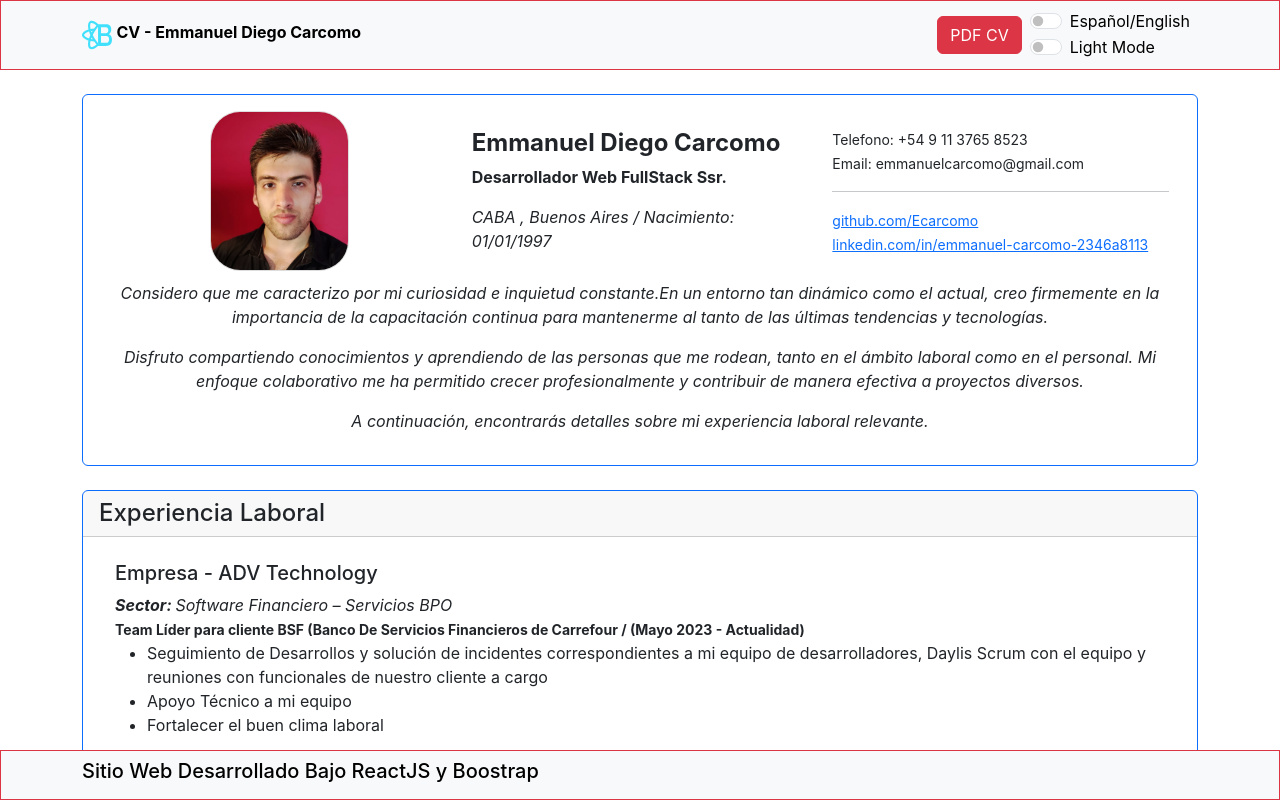
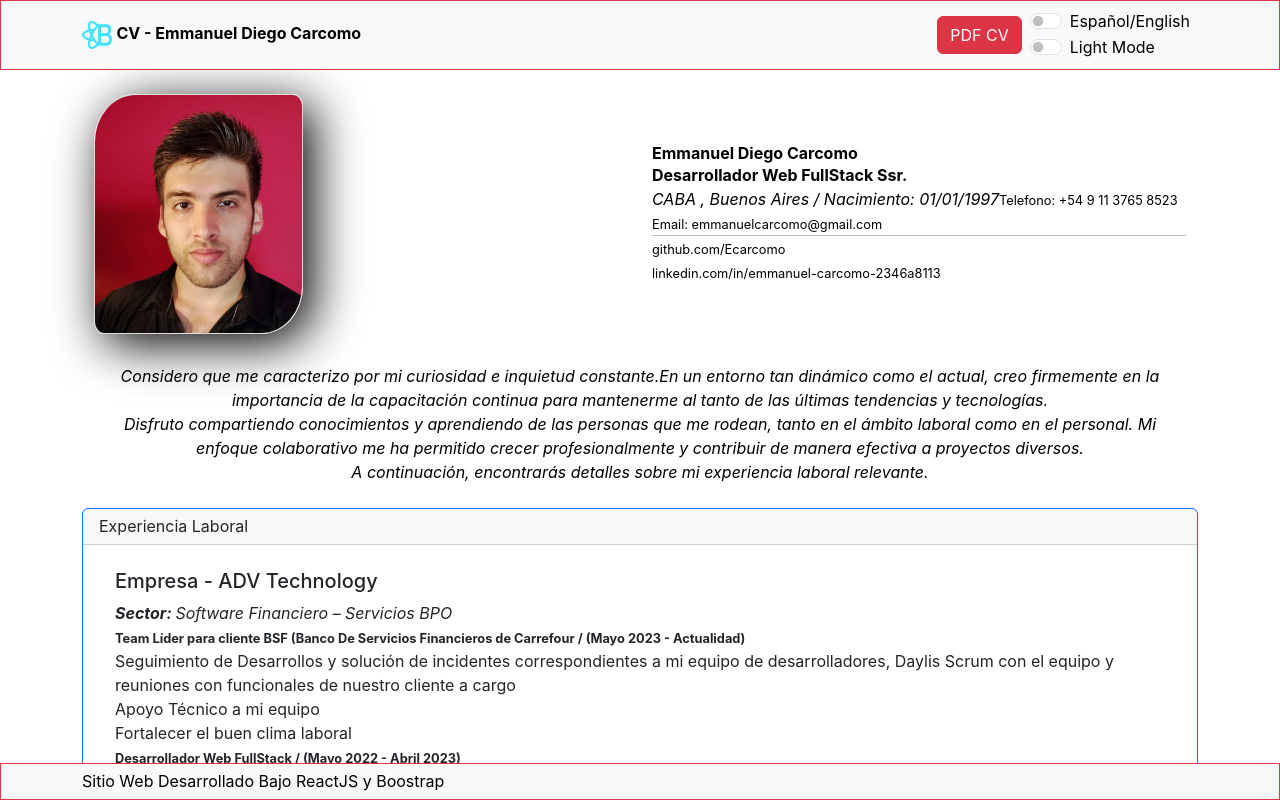
Before and after one commit to Ecarcomo/miportafolio_web, a React (Create React App) app: page / in a window 1280 px wide. Shown: the top 800 px of the page. Built offline with nearby package versions, Linux system fonts and the light colour scheme.

Commit message:
update
update

```diff
--- a/package.json
+++ b/package.json
@@ -42,6 +42,9 @@
     ]
   },
   "devDependencies": {
-    "@babel/plugin-proposal-private-property-in-object": "^7.21.11"
+    "@babel/plugin-proposal-private-property-in-object": "^7.21.11",
+    "autoprefixer": "^10.4.20",
+    "postcss": "^8.4.41",
+    "tailwindcss": "^3.4.10"
   }
 }
--- /dev/null
+++ b/postcss.config.js
@@ -0,0 +1,6 @@
+module.exports = {
+  plugins: {
+    tailwindcss: {},
+    autoprefixer: {},
+  },
+}
--- a/src/components/HeaderInfoGeneral.jsx
+++ b/src/components/HeaderInfoGeneral.jsx
@@ -28,9 +28,8 @@ const HeaderInfoGeneral = ({mode,language}) => {
 
 
         return (
-            <Card border="primary" data-bs-theme={mode}>
-            <Card.Body>
-              <Container >
+
+              <Container style={{'color':(mode ==='light'?'#000':'#fff')}}>
                 {language === "espaniol"?(
                     <>
                     <Row   className='gy-3'  style={{"alignItems": "center"}}>
@@ -41,8 +40,7 @@ const HeaderInfoGeneral = ({mode,language}) => {
                             <h4><strong>{data_es.nombre}</strong></h4>
                             <p><strong>{data_es.profesion}</strong></p>
                             <cite>{data_es.Lugar} / Nacimiento: {data_es.fecha_nacimiento}</cite>
-                        </Col>
-                        <Col >
+
                             <small>Telefono:    {data_es.num_tel}</small>
                             <br></br>
                             <small>Email:   {data_es.email}</small>
@@ -52,7 +50,7 @@ const HeaderInfoGeneral = ({mode,language}) => {
                             <small><Link target="_blank" to={"https://"+data_es.link_linkedin} >{data_es.link_linkedin}</Link></small>
                         </Col>
                     </Row>
-                    <Row  style={{"alignItems": "center","marginTop":"10px"}}>
+                    <Row  style={{"alignItems": "center","marginTop":"30px"}}>
                         <Col style={{"textAlign": "center"}}>
                         <cite>
                         {
@@ -99,8 +97,7 @@ const HeaderInfoGeneral = ({mode,language}) => {
                     </>
                 )}
                 </Container>
-            </Card.Body>
-        </Card>
+
         )
 
     }
--- a/src/estilos/style.css
+++ b/src/estilos/style.css
@@ -1,5 +1,6 @@
 .imgProfile{
-    border-radius: 30px;
+    border-radius: 20% 5%;
     border: 1px solid #ddd;
-    height: 10rem;
+    box-shadow: 10px 10px 50px;
+    height: 15rem;
 }
--- a/src/helpers/getters.js
+++ b/src/helpers/getters.js
@@ -13,8 +13,7 @@ export const getInfoCV = createAsyncThunk(
         'get-info_cv',
         async () => {
         try {
-
-                        return infoCV;
+                return infoCV;
 
         } catch (error) {
                 throw Error('Error fetching data');
--- a/src/index.css
+++ b/src/index.css
@@ -1,3 +1,7 @@
+@tailwind base;
+@tailwind components;
+@tailwind utilities;
+
 body {
   margin: 0;
   font-family: -apple-system, BlinkMacSystemFont, 'Segoe UI', 'Roboto', 'Oxygen',
--- a/src/screens/Home.jsx
+++ b/src/screens/Home.jsx
@@ -17,7 +17,7 @@ import HeaderInfoGeneral from "../components/HeaderInfoGeneral"
  */
 const Home = ({mode,bg_color,language}) => {
         return (
-        <div style={{"backgroundColor":bg_color}}>
+        <div  className=""style={{"backgroundColor":bg_color}}>
           <Container
            fluid='xl'
            lg='12'
--- /dev/null
+++ b/tailwind.config.js
@@ -0,0 +1,11 @@
+/** @type {import('tailwindcss').Config} */
+module.exports = {
+  content: [
+    "./",
+    "./src/**/*.{js,ts,jsx,tsx}"
+  ],
+  theme: {
+    extend: {},
+  },
+  plugins: [],
+}
```
Also changed, not shown: 1 other file (tests, documents, lock files or other folders).
